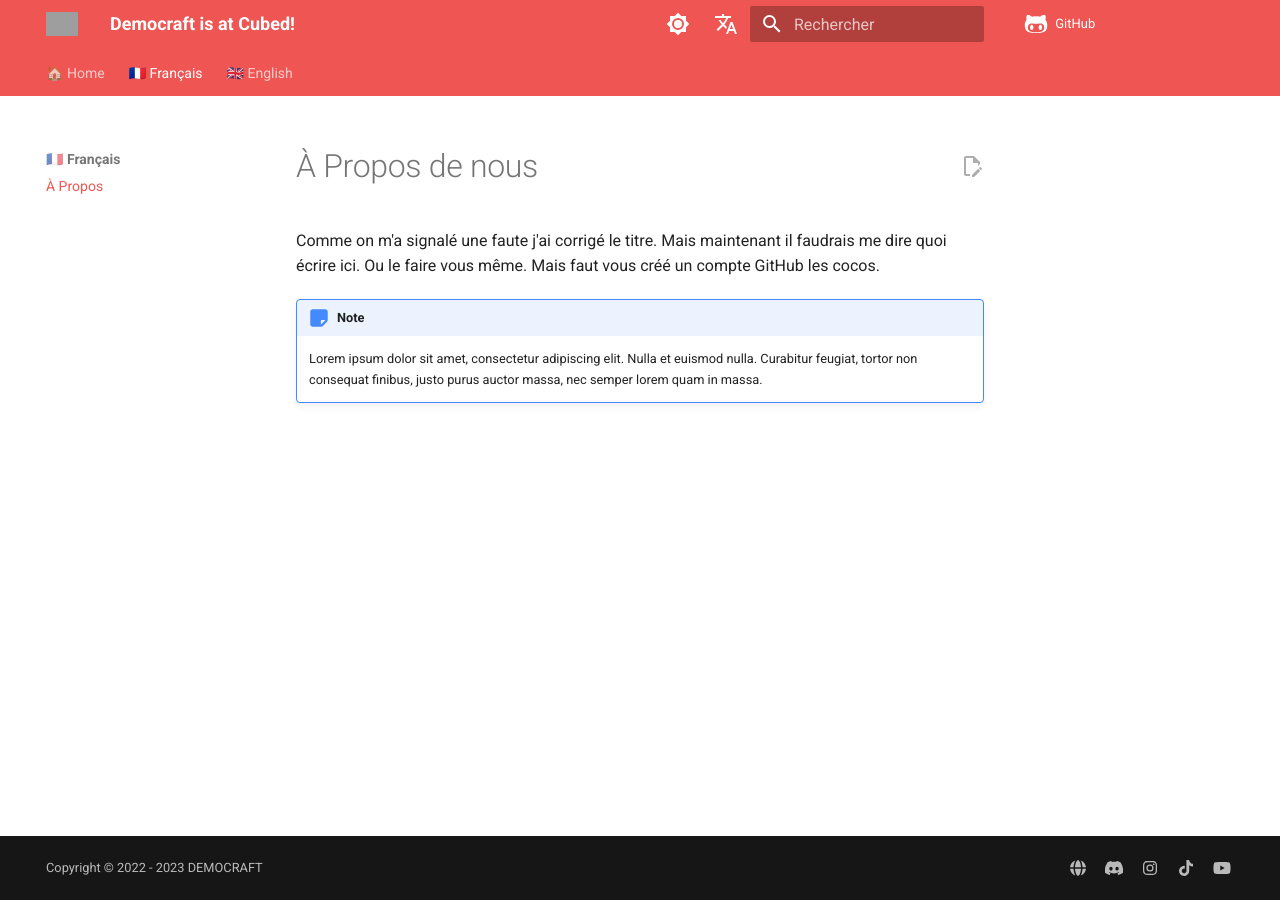
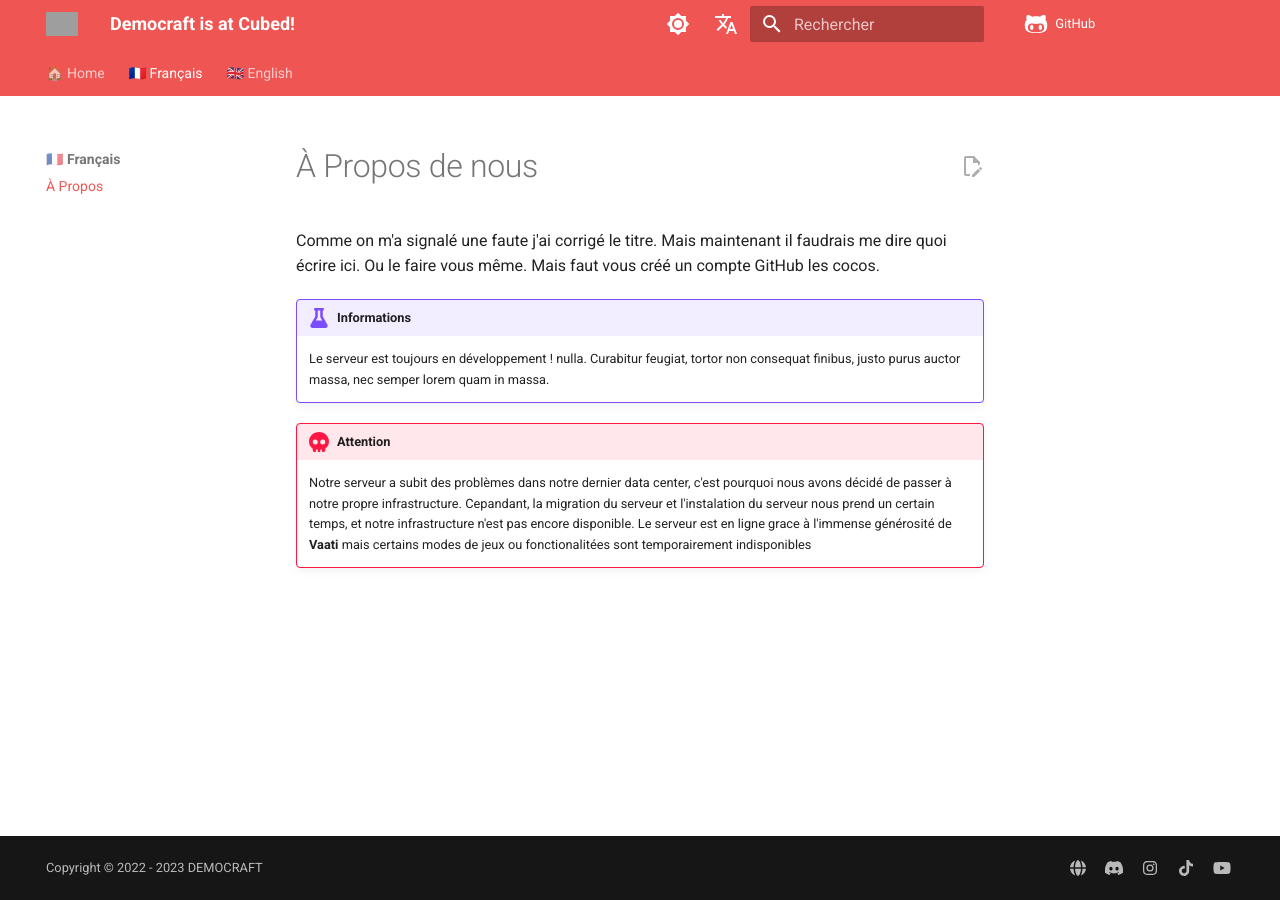
Before and after one commit to democraftmc/cubed-doc, an MkDocs documentation site: the page built from docs/docs/fr/index.md, in a window 1280 px wide. Built offline with MkDocs 1.6.1 and Material for MkDocs 9.7.7, drawn with Linux system fonts in a browser that asks for light colours; comment, search, counter and statistics services are not loaded; grey boxes are pictures that could not be loaded.

Commit message:
🚧 Second test

```diff
--- a/docs/docs/fr/index.md
+++ b/docs/docs/fr/index.md
@@ -1,8 +1,14 @@
 # À Propos de nous
 Comme on m'a signalé une faute j'ai corrigé le titre. Mais maintenant il faudrais me dire quoi écrire ici. Ou le faire vous même. Mais faut vous créé un compte GitHub les cocos.
 
-!!! note
+!!! example "Informations"
 
-    Lorem ipsum dolor sit amet, consectetur adipiscing elit. Nulla et euismod
+    Le serveur est toujours en développement !
     nulla. Curabitur feugiat, tortor non consequat finibus, justo purus auctor
     massa, nec semper lorem quam in massa.
+
+!!! danger "Attention"
+
+    Notre serveur a subit des problèmes dans notre dernier data center, c'est pourquoi nous avons décidé de passer à notre propre infrastructure.
+    Cepandant, la migration du serveur et l'instalation du serveur nous prend un certain temps, et notre infrastructure n'est pas encore disponible.
+    Le serveur est en ligne grace à l'immense générosité de **Vaati** mais certains modes de jeux ou fonctionalitées sont temporairement indisponibles
```
